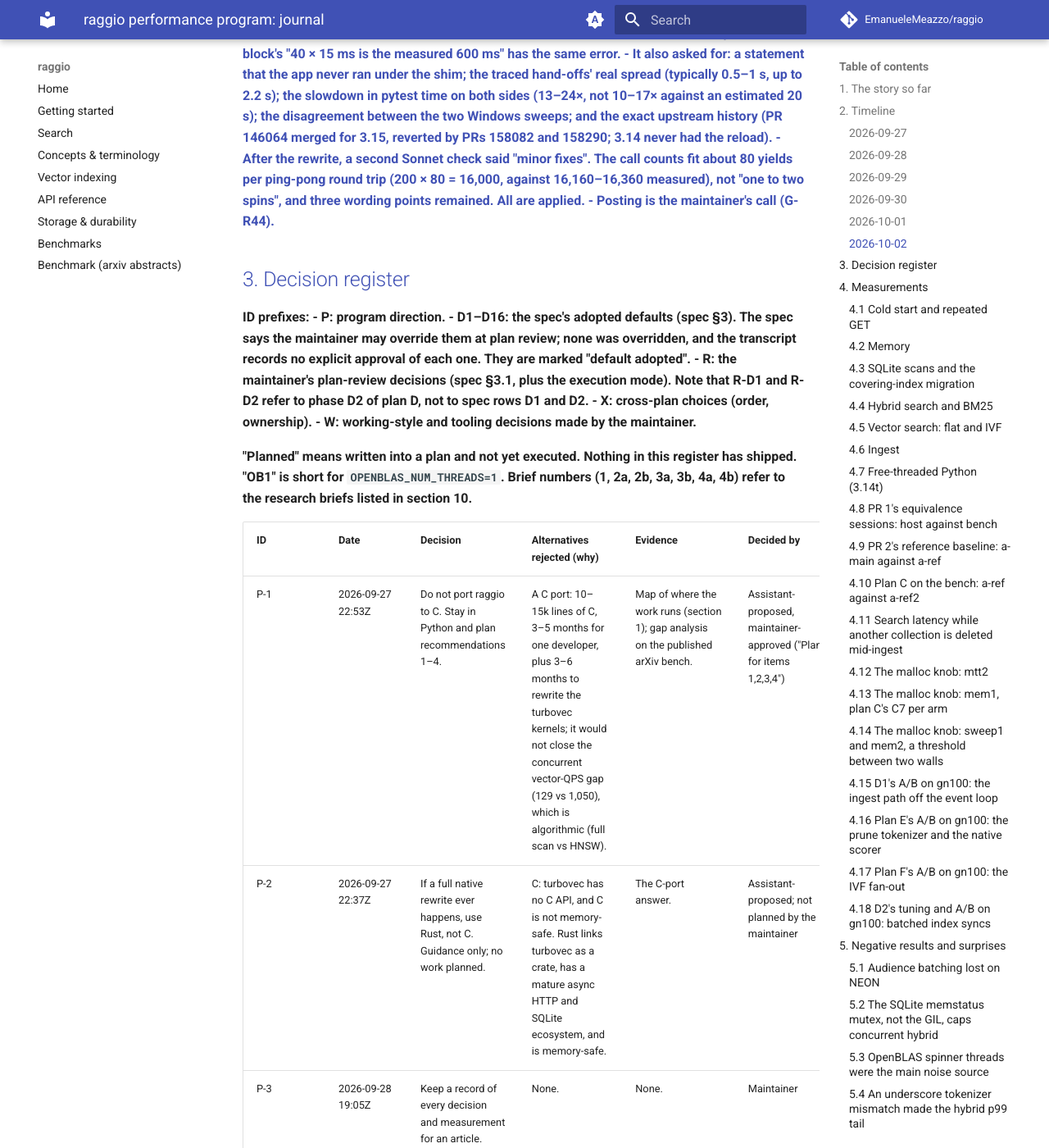
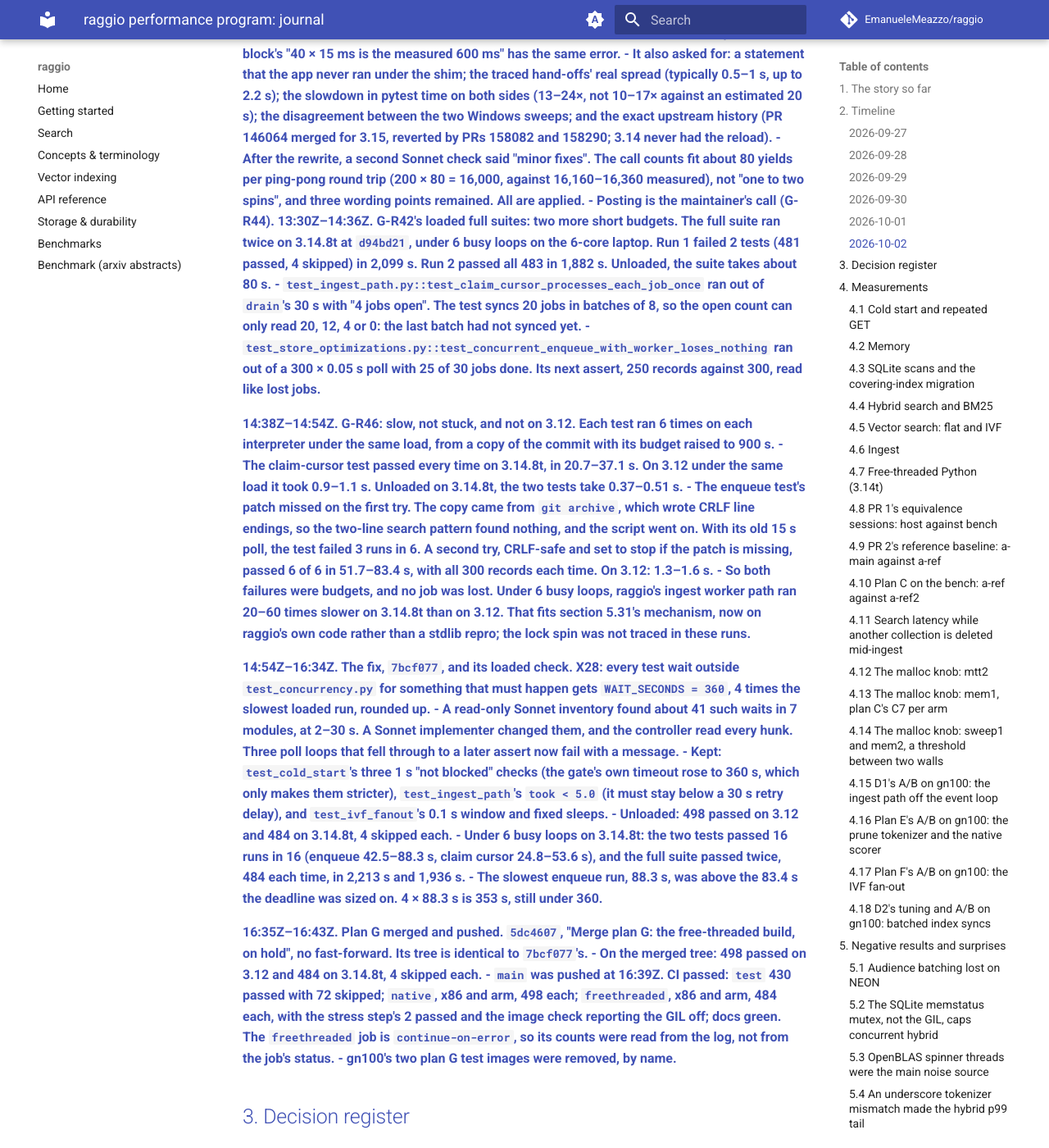
Before and after one commit to EmanueleMeazzo/raggio, an MkDocs documentation site: the page built from docs/superpowers/journal/2026-09-performance-program.md, in a window 1280 px wide and 1400 px high, scrolled down 78072 px. Shown: the whole window at 82% size. Built offline with MkDocs 1.6.1 and Material for MkDocs 9.7.7, drawn with Linux system fonts in a browser that asks for light colours; comment, search, counter and statistics services are not loaded; some of the changed text lies outside the part shown.

Commit message:
Journal plan G's loaded full suites, the 360 s deadlines and the merge
Co-Authored-By: Claude Opus 5.5 <noreply@anthropic.com>

```diff
--- a/docs/superpowers/journal/2026-09-performance-program.md
+++ b/docs/superpowers/journal/2026-09-performance-program.md
@@ -1727,6 +1727,26 @@ The other 16 are rulings on wording and tests, not on design. The ADR states onl
   - It also asked for: a statement that the app never ran under the shim; the traced hand-offs' real spread (typically 0.5–1 s, up to 2.2 s); the slowdown in pytest time on both sides (13–24×, not 10–17× against an estimated 20 s); the disagreement between the two Windows sweeps; and the exact upstream history (PR 146064 merged for 3.15, reverted by PRs 158082 and 158290; 3.14 never had the reload).
 - After the rewrite, a second Sonnet check said "minor fixes". The call counts fit about 80 yields per ping-pong round trip (200 × 80 = 16,000, against 16,160–16,360 measured), not "one to two spins", and three wording points remained. All are applied.
 - Posting is the maintainer's call (G-R44).
+**13:30Z–14:36Z. G-R42's loaded full suites: two more short budgets.** The full suite ran twice on 3.14.8t at `d94bd21`, under 6 busy loops on the 6-core laptop. Run 1 failed 2 tests (481 passed, 4 skipped) in 2,099 s. Run 2 passed all 483 in 1,882 s. Unloaded, the suite takes about 80 s.
+- `test_ingest_path.py::test_claim_cursor_processes_each_job_once` ran out of `drain`'s 30 s with "4 jobs open". The test syncs 20 jobs in batches of 8, so the open count can only read 20, 12, 4 or 0: the last batch had not synced yet.
+- `test_store_optimizations.py::test_concurrent_enqueue_with_worker_loses_nothing` ran out of a 300 × 0.05 s poll with 25 of 30 jobs done. Its next assert, 250 records against 300, read like lost jobs.
+
+**14:38Z–14:54Z. G-R46: slow, not stuck, and not on 3.12.** Each test ran 6 times on each interpreter under the same load, from a copy of the commit with its budget raised to 900 s.
+- The claim-cursor test passed every time on 3.14.8t, in 20.7–37.1 s. On 3.12 under the same load it took 0.9–1.1 s. Unloaded on 3.14.8t, the two tests take 0.37–0.51 s.
+- The enqueue test's patch missed on the first try. The copy came from `git archive`, which wrote CRLF line endings, so the two-line search pattern found nothing, and the script went on. With its old 15 s poll, the test failed 3 runs in 6. A second try, CRLF-safe and set to stop if the patch is missing, passed 6 of 6 in 51.7–83.4 s, with all 300 records each time. On 3.12: 1.3–1.6 s.
+- So both failures were budgets, and no job was lost. Under 6 busy loops, raggio's ingest worker path ran 20–60 times slower on 3.14.8t than on 3.12. That fits section 5.31's mechanism, now on raggio's own code rather than a stdlib repro; the lock spin was not traced in these runs.
+
+**14:54Z–16:34Z. The fix, `7bcf077`, and its loaded check.** X28: every test wait outside `test_concurrency.py` for something that must happen gets `WAIT_SECONDS = 360`, 4 times the slowest loaded run, rounded up.
+- A read-only Sonnet inventory found about 41 such waits in 7 modules, at 2–30 s. A Sonnet implementer changed them, and the controller read every hunk. Three poll loops that fell through to a later assert now fail with a message.
+- Kept: `test_cold_start`'s three 1 s "not blocked" checks (the gate's own timeout rose to 360 s, which only makes them stricter), `test_ingest_path`'s `took < 5.0` (it must stay below a 30 s retry delay), and `test_ivf_fanout`'s 0.1 s window and fixed sleeps.
+- Unloaded: 498 passed on 3.12 and 484 on 3.14.8t, 4 skipped each.
+- Under 6 busy loops on 3.14.8t: the two tests passed 16 runs in 16 (enqueue 42.5–88.3 s, claim cursor 24.8–53.6 s), and the full suite passed twice, 484 each time, in 2,213 s and 1,936 s.
+- The slowest enqueue run, 88.3 s, was above the 83.4 s the deadline was sized on. 4 × 88.3 s is 353 s, still under 360.
+
+**16:35Z–16:43Z. Plan G merged and pushed.** `5dc4607`, "Merge plan G: the free-threaded build, on hold", no fast-forward. Its tree is identical to `7bcf077`'s.
+- On the merged tree: 498 passed on 3.12 and 484 on 3.14.8t, 4 skipped each.
+- `main` was pushed at 16:39Z. CI passed: `test` 430 passed with 72 skipped; `native`, x86 and arm, 498 each; `freethreaded`, x86 and arm, 484 each, with the stress step's 2 passed and the image check reporting the GIL off; docs green. The `freethreaded` job is `continue-on-error`, so its counts were read from the log, not from the job's status.
+- gn100's two plan G test images were removed, by name.
 
 ## 3. Decision register
 
@@ -1807,6 +1827,7 @@ ID prefixes:
 | X25 | 2026-10-02, 12:12Z | The upstream write-up is a draft comment on gh-144586, the open issue on `_Py_yield()`, with a stdlib repro and the shim. The maintainer posts it, or not. | A new issue: gh-144586 already holds the discussion, and a CPython maintainer had asked for realistic programs. No write-up: the cost is not raggio's alone. | Fact-checked twice by Sonnet; the first check found two errors in the controller's arithmetic (section 2, 13:14Z). | Controller (W-14); posting is the maintainer's | G rulings G-R44 | Draft, not posted |
 | X26 | 2026-10-02, 13:05Z | The hand-off repro also runs with its busy loops as threads inside the measured process (G-R45b). | Processes only: a free-threaded app oversubscribes itself with its own threads, which a process sweep does not show. | The same cliff at busy threads = CPUs (111 ms at 4, 225 ms at 6); the shim's skip gives 2.00 ms. | Controller (W-14) | Ledger 13:11Z | Adopted |
 | X27 | 2026-10-02, 13:30Z | Plan G's outcome is Hold: the 3.14t build arg and CI job stay, nothing ships on 3.14t, and the ABAB is re-run when turbovec ships a cp314t wheel. | Continue: needs a turbovec cp314t wheel, and an own build never becomes the default (D6). Park: B won. | B won `Hybrid QPS concurrent` in both pairs with a `better` hybrid p99; flat `QPS concurrent` was not won (one uneven split). | Plan G's decision rule, applied by its script | ADR 0006 | Adopted (`93fdfe9`) |
+| X28 | 2026-10-02, 14:54Z | Every test wait outside `test_concurrency.py` for something that must happen gets `WAIT_SECONDS = 360`, one constant per module. Poll loops that fell through to a later assert fail with a message. Waits that prove something did not happen keep their budgets. | 60 s, as in X23: the enqueue test took up to 83.4 s under load. Fix only the two failing tests: the inventory found about 41 waits of the same kind, at 2–30 s. | Under 6 busy loops, 3.14.8t took 20.7–83.4 s where 3.12 took 0.9–1.6 s. At `7bcf077` under load: 16 of 16, and the full suite 2 of 2. | Controller (W-14) | G rulings G-R46 | Adopted (`7bcf077`) |
 | W-1 | 2026-09-27 23:27Z | "Answer, don't act": a question such as "is it OK to X?" gets an answer and an offer, never an unrequested action. | None. | The gn100 restart incident (section 7). | Maintainer (correction) | Transcript | Standing rule |
 | W-2 | 2026-09-27 23:09Z to 2026-09-28 01:11Z | Offload work to gn100 "when it makes sense". First baseline: "not more than 65m". Later: "no limits" for this program while the PC stays on. The spec keeps a rule that DGX runs over about 5 minutes need a go-ahead with a time cap. | None. | None. | Maintainer | Transcript; spec §6 | Standing |
 | W-3 | 2026-09-28 18:45Z | Every question to the maintainer goes through the structured question tool. | None. | None. | Maintainer | Transcript | Standing |
@@ -2833,6 +2854,8 @@ Two turns in the data:
 Upstream knows the loop. A reload was added for 3.15 and reverted after throughput regressions of up to 6× (gh-157914), and gh-144586, on replacing the yield, is open. raggio's part is the draft comment (X25).
 
 The controller's first arithmetic, 40 yields of about 15 ms making the 600 ms, matched the data and was still wrong: a ping-pong round trip has two blocked waits. A fact-check that recomputed from the shim's call counts caught it (section 2, 13:14Z). An unloaded run cannot show this cost. A busy-loop load at exactly the CPU count is the cheapest way to find it, and counting failures alone would have filed it under "flaky".
+
+(Dated note, 2026-10-02 16:43Z: raggio's own ingest worker path slows down the same way. Under the same 6 busy loops, two ingest tests that take about 0.5 s unloaded ran 20–60 times slower on 3.14.8t than on 3.12, at 20.7–88.3 s against 0.9–1.6 s (section 2, 14:38Z). The runs did not trace the lock spin, but the shape matches. A free-threaded deployment on a host with every CPU busy would meet it on ingest. The tests' answer is X28. ADR 0006's Hold did not rest on it, and no image ships on 3.14t.)
 
 ## 6. Method: how we measured
 
@@ -2952,6 +2975,7 @@ Recorded subagent tokens for the completed workflows sum to 10,021,309. That tot
 - Over ssh, `cd X && nohup cmd > log 2>&1 &` puts the whole AND-list in the background, and ssh stays open until it ends. Launch with `cd X; setsid nohup bash script > log 2>&1 < /dev/null &` (section 2, 2026-10-02 12:53Z).
 - Rootless podman on gn100 has no cpuset controller, so `--cpuset-cpus` fails. `taskset -c` inside the container restricts the process tree. `nproc` follows it; `os.cpu_count()` still reports all 20 CPUs (section 2, 2026-10-02 12:53Z).
 - `uv run --no-sync --group docs` does not install a missing docs group. The strict docs build needs `uv run --group docs` the first time.
+- `git archive` applies `core.autocrlf`: with it on, the copy of a commit has CRLF line endings, and a search pattern that spans lines needs `\r?\n`. A script that patches such a copy should stop when the patch misses; the first G-R46 timing ran on with one test unpatched (section 2, 2026-10-02 14:38Z).
 
 ### 7.7 Working agreements with the maintainer
 
@@ -3042,6 +3066,7 @@ State as of 2026-09-28, about 19:30Z.
 - Dated note, 2026-10-02 09:25Z: plan G's Tasks 1–10 are done. The branch is at `cdf8ab9`, with 496 passed on 3.12 and 482 with 4 skipped on 3.14.8t, and the DGX scripts pass 26 scenarios outside the repo. A Linux run on gn100 found that the GIL guard's two proof tests skip on uv's Linux interpreters (section 2, 09:03Z). The final review on Opus is running; then the fix wave, and Tasks 11–12 on gn100 (DGX Spark).
 - Dated note, 2026-10-02 10:55Z: plan G's final review and fix wave are done. The branch is at `e3f558e`, with 497 passed on 3.12 and 483 with 4 skipped on 3.14.8t, on the laptop and on Linux on gn100. The fix wave includes a pre-existing BM25 bug fixed on the branch (section 5.29). DGX Task 11 is running on gn100 (DGX Spark); Task 12's ABAB is next.
 - Dated note, 2026-10-02 13:39Z: plan G's Task 12 is done, and the verdict is Hold (ADR 0006, `93fdfe9`; 498 passed on 3.12, 484 with 4 skipped on 3.14.8t; section 2, 12:48Z). On gn100 (DGX Spark), the hand-off repro and a `sched_yield` shim showed on Linux what made G-R40's loop fail (section 5.31). G-R42's loop passed 16 of 16, and its loaded full suites are running on the laptop. Next: merge G into `main` and push. The CPython comment draft (G-R44) waits for the maintainer.
+- Dated note, 2026-10-02 16:43Z: plan G is merged and pushed (`5dc4607`), and CI is green. The loaded full suites found two more short budgets, which X28 fixed in `7bcf077` (section 2, 13:30Z–16:43Z). Plans A–G are done. Open: the `uv.lock` refresh (G-R30), `docs.yml`'s `setup-uv@v5`, and the CPython comment draft (G-R44), which waits for the maintainer.
 
 ### 9.2 Open questions in the plans
 
```
